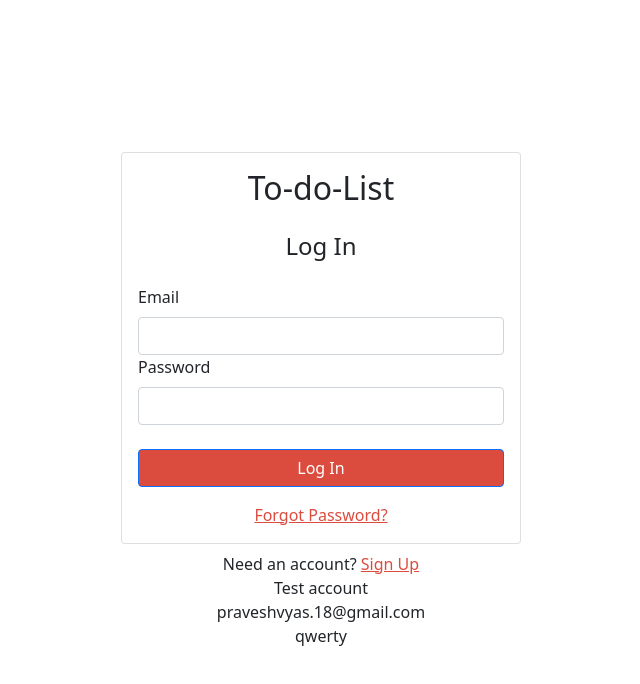
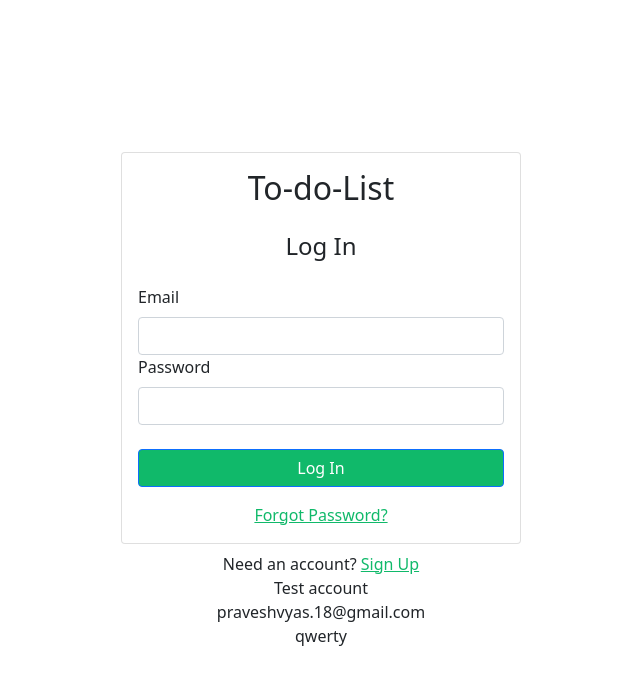
Before and after one commit to vp5h/To-Do-List, a React (Create React App) app: page /login in a window 1280 px wide. Shown: the top 684 px of the page, without its empty margins (319-959 px from the left). Built offline with nearby package versions, Linux system fonts and the light colour scheme; no server answers.

Commit message:
copyright todoist

```diff
--- a/src/App.scss
+++ b/src/App.scss
@@ -33,7 +33,7 @@ body {
 $genric-box-shadow: rgba(0, 0, 0, 0.1) 0px 0px 0px 1px,
   rgba(0, 0, 0, 0.1) 0px 4px 11px;
 $genric-border: 1px solid #f1f1f1;
-$genric-bg: #db4c3f;
+$genric-bg: #10b96a;
 
 // Mixins
 
@@ -139,7 +139,7 @@ $genric-bg: #db4c3f;
 
   .add-task__plus,
   .add-project__plus {
-    color: #dd4b39;
+    color: #10b96a;
     font-size: 18px;
   }
 
@@ -979,7 +979,7 @@ header {
 
 .add-task__plus,
 .add-project__plus {
-  color: #dd4b39;
+  color: #10b96a;
   font-size: 18px;
 }
 
--- a/src/components/layout/auth/Login.js
+++ b/src/components/layout/auth/Login.js
@@ -51,7 +51,7 @@ export default function Login() {
                 <br />
                 <Button
                   disabled={loading}
-                  style={{ backgroundColor: '#db4c3f' }}
+                  style={{ backgroundColor: '#10b96a' }}
                   className="w-100"
                   type="submit"
                 >
@@ -59,7 +59,7 @@ export default function Login() {
                 </Button>
               </Form>
               <div className="w-100 text-center mt-3">
-                <Link to="/forgot-password" style={{ color: '#db4c3f' }}>
+                <Link to="/forgot-password" style={{ color: '#10b96a' }}>
                   Forgot Password?
                 </Link>
               </div>
@@ -67,7 +67,7 @@ export default function Login() {
           </Card>
           <div className="w-100 text-center mt-2">
             Need an account?{' '}
-            <Link to="/signup" style={{ color: '#db4c3f' }}>
+            <Link to="/signup" style={{ color: '#10b96a' }}>
               Sign Up
             </Link>
             <br />
--- a/src/components/layout/auth/Signup.js
+++ b/src/components/layout/auth/Signup.js
@@ -77,7 +77,7 @@ export default function Signup() {
                   disabled={loading}
                   className="w-100"
                   type="submit"
-                  style={{ backgroundColor: '#db4c3f' }}
+                  style={{ backgroundColor: '#10b96a' }}
                 >
                   Sign Up
                 </Button>
@@ -87,7 +87,7 @@ export default function Signup() {
 
           <div className="w-100 text-center mt-2">
             Already have an account?{' '}
-            <Link to="/login" style={{ color: '#db4c3f' }}>
+            <Link to="/login" style={{ color: '#10b96a' }}>
               Log In
             </Link>
           </div>
```
Also changed, not shown: public/images/logo.png, 1 other file (tests, documents, lock files or other folders).
